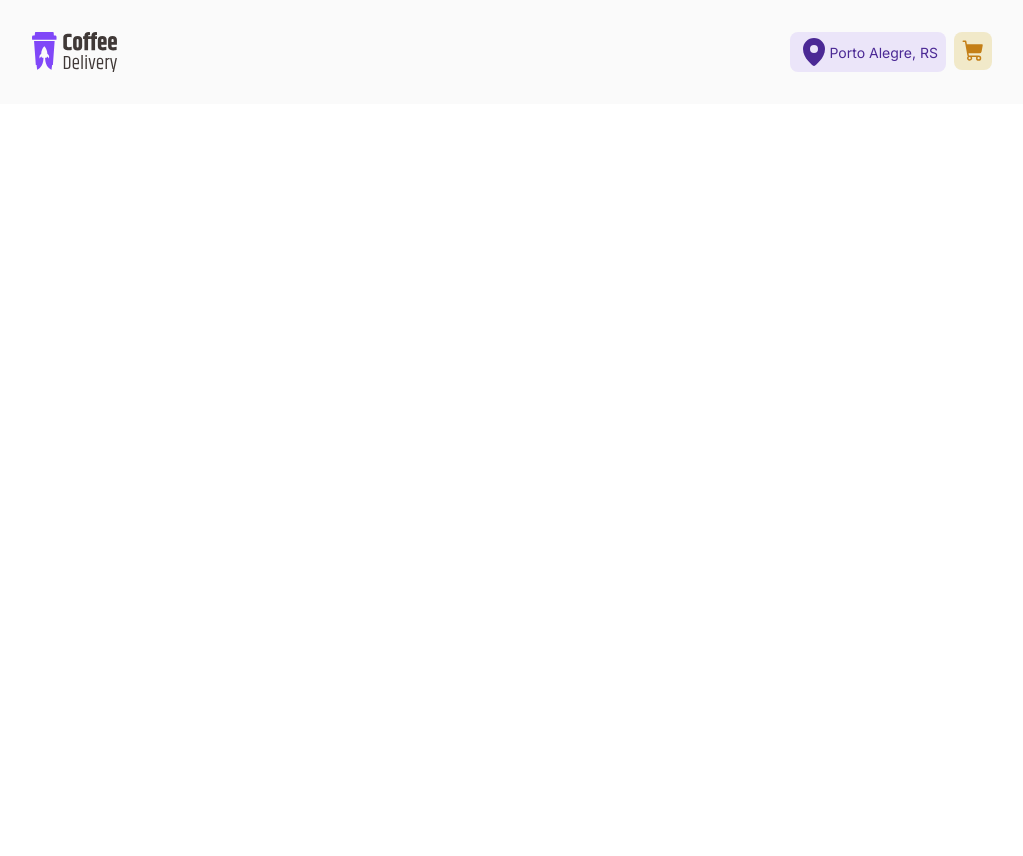
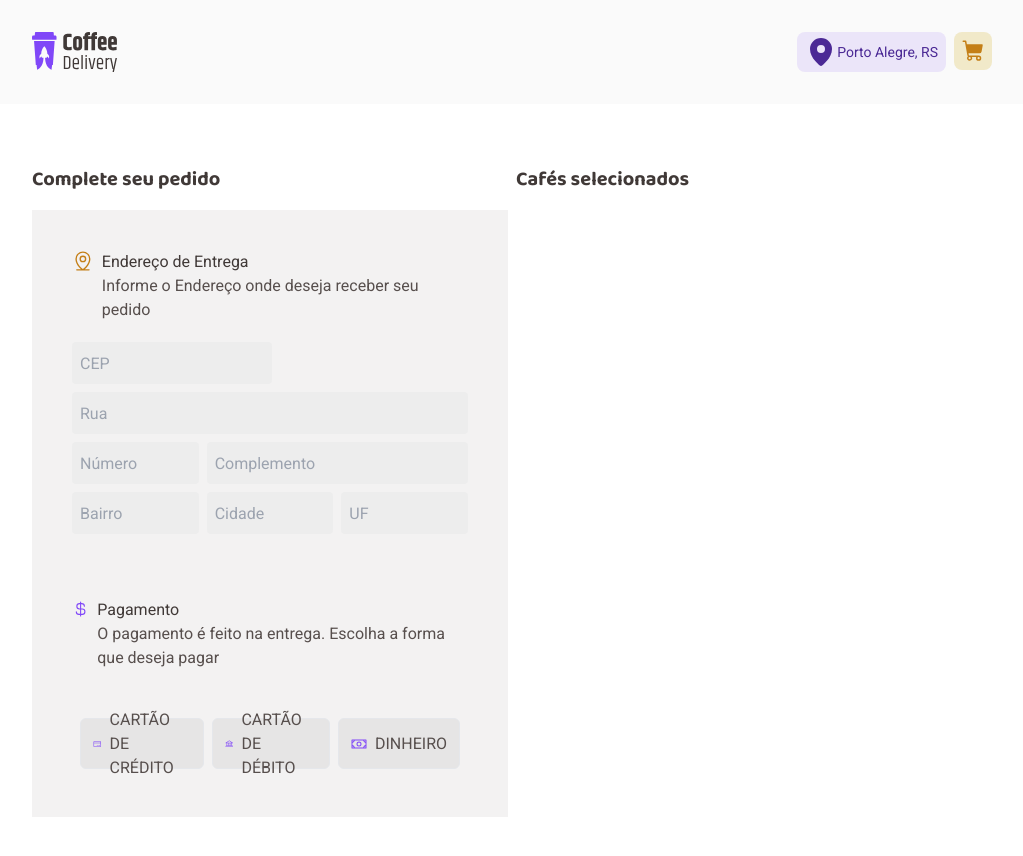
Before and after one commit to MuriloNSantos17/ROCKET-SEAT-IGNITE, a React (Vite) app in the folder desafios/coffee-delivery/: page /cart in a window 1280 px wide. Shown: the top 856 px of the page, without its empty margins (128-1151 px from the left). Before the commit the page ends 800 px from the top, so only its background shows below. Built offline with nearby package versions, Linux system fonts and the light colour scheme.

Commit message:
Commit form order

```diff
--- a/desafios/coffee-delivery/index.html
+++ b/desafios/coffee-delivery/index.html
@@ -1,11 +1,14 @@
 <!doctype html>
 <html lang="pt-br">
+
 <head>
   <meta charset="UTF-8" />
   <meta name="viewport" content="width=device-width, initial-scale=1.0" />
   <link rel="preconnect" href="https://fonts.googleapis.com">
   <link rel="preconnect" href="https://fonts.gstatic.com" crossorigin>
-  <link href="https://fonts.googleapis.com/css2?family=Inter:wght@100..900&display=swap" rel="stylesheet">
+  <link
+    href="https://fonts.googleapis.com/css2?family=Baloo+2:wght@400..800&family=Roboto:ital,wght@0,100;0,300;0,400;0,500;0,700;0,900;1,100;1,300;1,400;1,500;1,700;1,900&display=swap"
+    rel="stylesheet">
   <title>Vite + React + TS</title>
 </head>
 
--- a/desafios/coffee-delivery/src/components/card-cart/index.tsx
+++ b/desafios/coffee-delivery/src/components/card-cart/index.tsx
@@ -1,4 +1,5 @@
 import { ShoppingCart } from "@phosphor-icons/react"
+import { Link, } from "react-router-dom"
 
 export interface CardCartProps {
     variant: 'Y' | 'P'
@@ -6,12 +7,23 @@ export interface CardCartProps {
 
 export function CardCart(card: CardCartProps) {
     return (
-        <div className={`w-[38px] h-[38px] flex flex-col justify-center items-center rounded-[8px] ${card.variant == 'Y' ? "bg-[#F1E9C9]" : 'bg-[#4B2995]'}`}>
-            <ShoppingCart
-                weight="fill"
-                color={card.variant == 'Y' ? '#C47F17' : 'white'}
-                size={24}
-            />
-        </div>
+        card.variant == 'Y' ?
+            <Link to={'/cart'}>
+                <div className={`w-[38px] h-[38px] flex flex-col justify-center items-center rounded-[8px] bg-[#F1E9C9]`}>
+                    <ShoppingCart
+                        weight="fill"
+                        color={'#C47F17'}
+                        size={24}
+                    />
+                </div >
+            </Link>
+            :
+            <div className={`w-[38px] h-[38px] flex flex-col justify-center items-center rounded-[8px] bg-[#4B2995]`}>
+                <ShoppingCart
+                    weight="fill"
+                    color={'white'}
+                    size={24}
+                />
+            </div>
     )
 }
--- a/desafios/coffee-delivery/src/components/card-product/index.tsx
+++ b/desafios/coffee-delivery/src/components/card-product/index.tsx
@@ -52,7 +52,10 @@ export function CardProduct(card: CardProductProps) {
     const [quantity, setQuantity] = useState(0);
 
     return (
-        <div className="bg-[#F3F2F2] flex flex-col gap-2 px-8 justify-center max-w-[350px] w-[350px] divRadius">
+        <div className="bg-[#F3F2F2] flex flex-col gap-2 px-8 justify-center
+        max-w-[350px] w-[350px] divRadius
+        sm32:max-w-[315px] sm32:px-2 sm39:max-w-[350px] sm39:m-auto xl:m-0
+        xl:w-[290px] xl:gap-2">
             <img
                 className='mt-[-25px] h-[150px]'
                 src={returnSrc(card.type)}
--- a/desafios/coffee-delivery/src/components/header/index.tsx
+++ b/desafios/coffee-delivery/src/components/header/index.tsx
@@ -1,11 +1,15 @@
+import { Link } from 'react-router-dom'
 import logo from '../../images/logo-coffee-shop.svg'
 import { CardCart } from '../card-cart'
 import { CardLocalizacao } from '../card-localizacao'
 
 export function Header() {
     return (
-        <header className={'h-[104px] w-full px-[160px] py-[32px] base-background fixed flex justify-between'}>
-            <img src={logo} />
+        <header className={
+            'h-[104px] w-full px-[160px] py-[32px] fixed flex justify-between base-background  sm32:px-2 sm32:gap-2 sm60:px-[160px] sm32:py-[32px]'}>
+            <Link to={'/'}>
+                <img src={logo} />
+            </Link>
             <div className='flex gap-2'>
                 <CardLocalizacao />
                 <CardCart variant='Y' />
--- a/desafios/coffee-delivery/src/global.css
+++ b/desafios/coffee-delivery/src/global.css
@@ -6,8 +6,11 @@
 body {
     margin: 0;
     padding: 0;
-    font-family: "Inter", sans-serif;
-    --webkit-font-smoothing: antialiased;
+    font-family: "Roboto", sans-serif;
+}
+
+h1, h2{
+    font-family: "Baloo 2", sans-serif;
 }
 
 .base-background{
--- a/desafios/coffee-delivery/src/pages/cart/index.tsx
+++ b/desafios/coffee-delivery/src/pages/cart/index.tsx
@@ -1,5 +1,117 @@
+import { Bank, CreditCard, CurrencyDollar, MapPinLine, Money } from "@phosphor-icons/react";
+import { useState } from "react";
+
+type methodPayment = 'CC' | 'CD' | 'MO';
+
 export function Cart() {
+    const [payBy, setPayBy] = useState<methodPayment>();
+
     return (
-        <>Cart</>
+        <div className="px-[160px] py-[100px] flex gap-2">
+            <div className="w-[640px] rounded-sm sm32:mt-16">
+                <h2 className="font-bold subtitle text-[20px]">Complete seu pedido</h2>
+                <div className="bg-[#F3F2F2] p-[40px] mt-4">
+                    <div className="flex gap-[8px]">
+                        <MapPinLine
+                            color="#C47F17"
+                            size={22}
+                        />
+                        <div>
+                            <p className="subtitle">Endereço de Entrega</p>
+                            <p className="text-[#574F4D]">Informe o Endereço onde deseja receber seu pedido</p>
+                        </div>
+                    </div>
+                    <div className="grid grid-cols-3 gap-2 mt-[20px]">
+                        <input
+                            className="bg-[#EDEDED] outline-none rounded-[4px] col-span-1 w-[200px] h-[42px] text-[#574F4D] focus:outline-[#C47F17] px-2"
+                            placeholder="CEP"
+                            maxLength={9}
+                            type="text"
+                        />
+                        <input
+                            className="bg-[#EDEDED] outline-none rounded-[4px] h-[42px] text-[#574F4D] focus:outline-[#C47F17] col-span-3 px-2"
+                            placeholder="Rua"
+                            type="text"
+                        />
+                        <input
+                            className="bg-[#EDEDED] outline-none rounded-[4px] h-[42px]
+                             col-span-1
+                             text-[#574F4D] focus:outline-[#C47F17] px-2"
+                            placeholder="Número"
+                            type="text"
+                        />
+                        <input
+                            className="bg-[#EDEDED] outline-none rounded-[4px] h-[42px]
+                             col-span-2
+                             text-[#574F4D] focus:outline-[#C47F17] px-2"
+                            placeholder="Complemento"
+                            type="text"
+                        />
+                        <input
+                            className="bg-[#EDEDED] outline-none rounded-[4px] h-[42px]
+                             col-span-1
+                             text-[#574F4D] focus:outline-[#C47F17] px-2"
+                            placeholder="Bairro"
+                            type="text"
+                        />
+                        <input
+                            className="bg-[#EDEDED] outline-none rounded-[4px] h-[42px]
+                             col-span-1
+                             text-[#574F4D] focus:outline-[#C47F17] px-2"
+                            placeholder="Cidade"
+                            type="text"
+                        />
+                        <input
+                            className="bg-[#EDEDED] outline-none rounded-[4px] h-[42px]
+                             col-span-1
+                             text-[#574F4D] focus:outline-[#C47F17] px-2"
+                            placeholder="UF"
+                            type="text"
+                        />
+                    </div>
+                    <div className="flex gap-[8px] sm32:mt-16">
+                        <CurrencyDollar
+                            color="#8047F8"
+                            size={22}
+                        />
+                        <div>
+                            <p className="subtitle">Pagamento</p>
+                            <p className="text-[#574F4D]">O pagamento é feito na entrega. Escolha a forma que deseja pagar </p>
+                        </div>
+                    </div>
+                    <div className="flex gap-2 mt-10 p-2">
+                        <div className={`cursor-pointer h-[51px] rounded-[6px] gap-2 p-[12px] flex bg-[#E6E5E5] justify-center items-center border-solid border-[1px] ${payBy == 'CC' ? 'border-[#8047F8]' : ''}`} onClick={() => {
+                            setPayBy('CC')
+                        }}>
+                            <CreditCard
+                                size={16}
+                                color="#8047F8"
+                            />
+                            <p className="text-[#574F4D]">CARTÃO DE CRÉDITO</p>
+                        </div>
+                        <div className={`cursor-pointer h-[51px] rounded-[6px] gap-2 p-[12px] flex bg-[#E6E5E5] justify-center items-center border-solid border-[1px] ${payBy == 'CD' ? 'border-[#8047F8]' : ''}`} onClick={()=>{setPayBy('CD')}}>
+                            <Bank
+                                size={16}
+                                color="#8047F8"
+                            />
+                            <p className="text-[#574F4D]">CARTÃO DE DÉBITO</p>
+                        </div>
+                        <div className={`cursor-pointer h-[51px] rounded-[6px] gap-2 p-[12px] flex bg-[#E6E5E5] justify-center items-center border-solid border-[1px] ${payBy == 'MO' ? 'border-[#8047F8]' : ''}`} onClick={()=>{setPayBy('MO')}}>
+                            <Money
+                                size={16}
+                                color="#8047F8"
+                            />
+                            <p className="text-[#574F4D]">DINHEIRO</p>
+                        </div>
+                    </div>
+                </div>
+            </div>
+            <div className="w-[640px] rounded-sm sm32:mt-16 ">
+                <h2 className="font-bold subtitle text-[20px]">Cafés selecionados</h2>
+                <div className="bg-[#F1E9C9]">
+
+                </div>
+            </div>
+        </div>
     )
 }
--- a/desafios/coffee-delivery/tailwind.config.js
+++ b/desafios/coffee-delivery/tailwind.config.js
@@ -6,7 +6,11 @@ export default {
   ],
   theme: {
     screens:{
-      'sm32': '320px'
+      'sm32': '320px',
+      'sm39': '390px',
+      'sm60': '600px',
+      'xl': '1280px',
+      '2xl': '1920px',
     },
     extend: {},
   },
```
Also changed, not shown: desafios/coffee-delivery/src/pages/home/index.tsx (+11 -13 lines).
